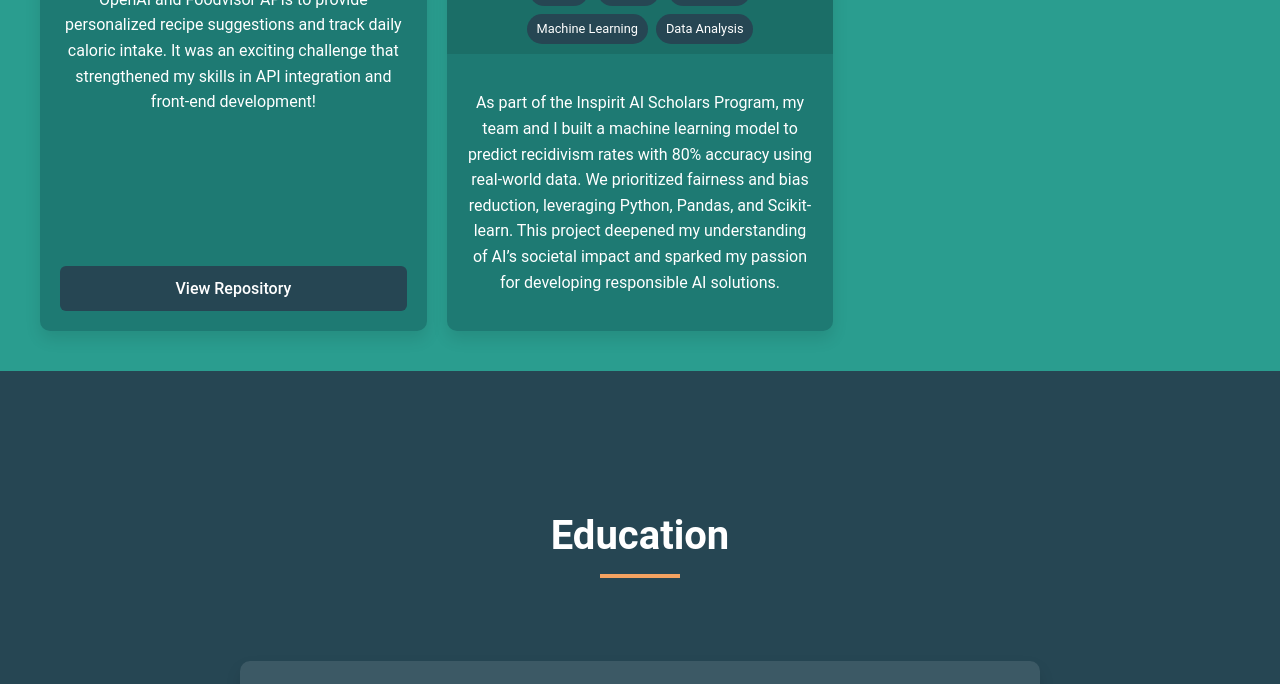
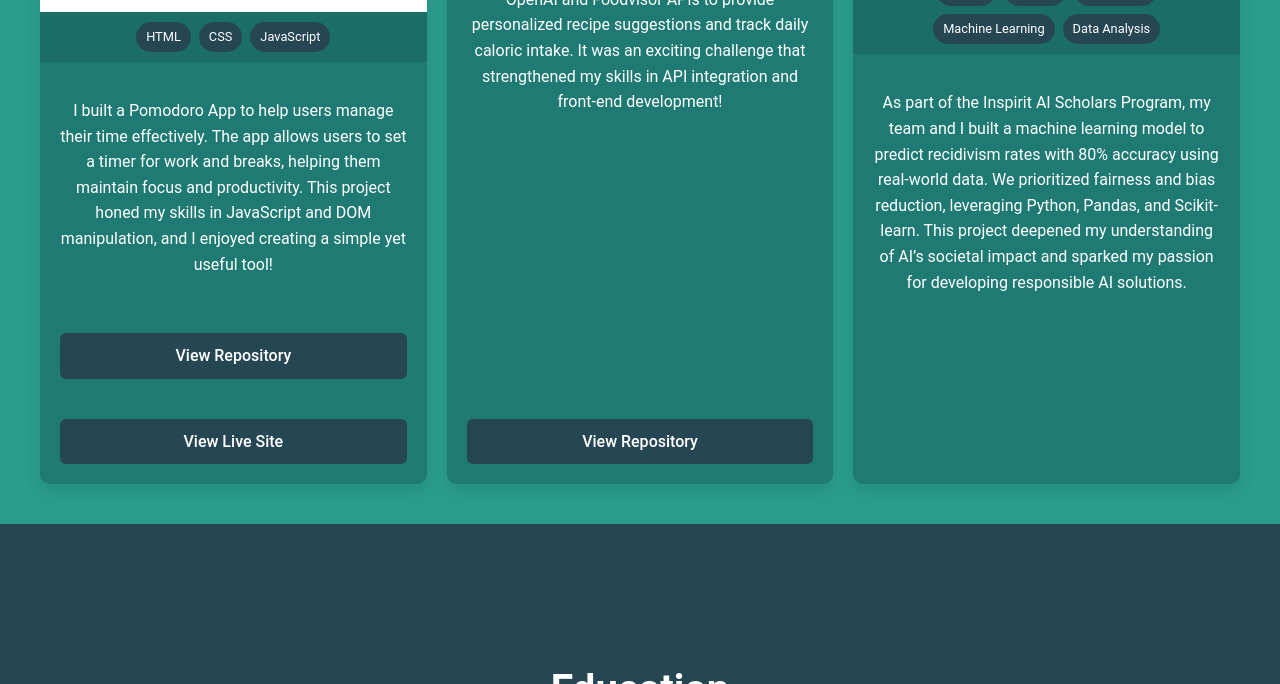
Before and after one commit to G-Gewargis/Personal-Website, a plain HTML site: page index.html in a window 1280 px wide. Shown: the part 2008-2692 px from the top of the page. Drawn offline with Linux system fonts and the light colour scheme.

Commit message:
Added Pomodoro App project section with description and links to repository and live site; included project logo.

```diff
--- a/index.html
+++ b/index.html
@@ -64,6 +64,24 @@
                 <h2>Projects</h2>
             </div>
             <div class="projects-container">
+                <div class="project">
+                    <h2> Pomodoro App</h2>
+                    <div class="project-img">
+                        <img src="logo.png" alt="Pomodoro App">
+                    </div>
+                    <div class="tech-tags">
+                        <span class="tag">HTML</span>
+                        <span class="tag">CSS</span>
+                        <span class="tag">JavaScript</span>
+                    </div>
+                    <p>
+                        I built a Pomodoro App to help users manage their time effectively. The app allows users to set a timer for
+                        work and breaks, helping them maintain focus and productivity. This project honed my skills in JavaScript
+                        and DOM manipulation, and I enjoyed creating a simple yet useful tool!
+                    </p>
+                    <a href="https://github.com/G-Gewargis/pomodoro-app">View Repository</a>
+                    <a href="https://g-gewargis.github.io/pomodoro-app/">View Live Site</a>
+                </div>
                 <div class="project">
                     <h2>NutriScan</h2>
                     <div class="project-img">
```
Also changed, not shown: logo.png (added).
